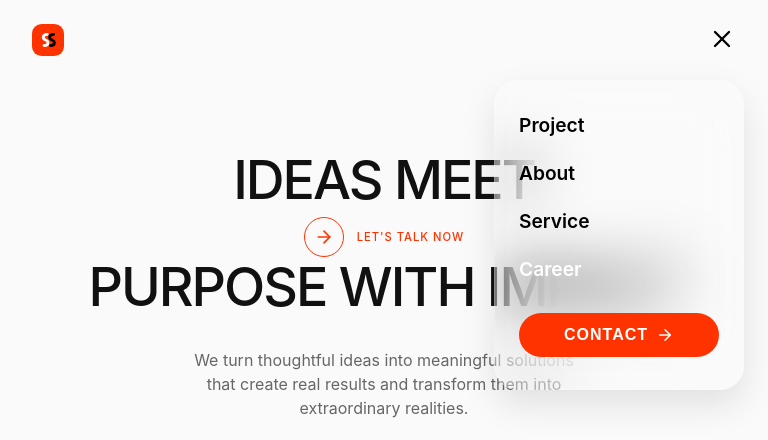
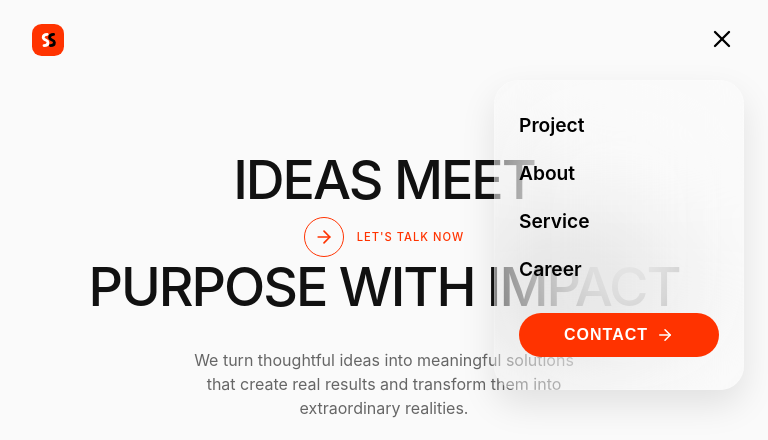
Before and after one commit to masoompersonal3/SynusStudioPrototype, a React (Vite) app: page / in a window 768 px wide. Both pictures are taken after a click on the button 722 px from the left and 40 px from the top of the page. Shown: the top 440 px of the page. Built offline with nearby package versions, Linux system fonts and the light colour scheme.

Commit message:
Fix Vercel 404 routing, increase glass blur, add gap in footer typography, and fix mobile menu link color

```diff
--- a/src/components/Footer.jsx
+++ b/src/components/Footer.jsx
@@ -132,7 +132,7 @@ export const FooterBottom = () => {
       {/* Giant Typography Name */}
       <div className="footer-giant-name-container">
         <h1 className="footer-giant-name">
-          SYNUS STUDIO
+          SYNUS&nbsp;&nbsp;&nbsp;&nbsp;&nbsp;&nbsp;STUDIO
         </h1>
       </div>
     </div>
--- a/src/components/Navbar.jsx
+++ b/src/components/Navbar.jsx
@@ -67,7 +67,7 @@ const Navbar = ({ showNavLogo }) => {
             <a href="/#portfolio" onClick={() => setIsMobileMenuOpen(false)}>Project</a>
             <a href="/#about" onClick={() => setIsMobileMenuOpen(false)}>About</a>
             <a href="/#services" onClick={() => setIsMobileMenuOpen(false)}>Service</a>
-            <Link to="/careers" onClick={() => setIsMobileMenuOpen(false)} style={{ textDecoration: 'none', color: 'inherit' }}>Career</Link>
+            <Link to="/careers" onClick={() => setIsMobileMenuOpen(false)} style={{ textDecoration: 'none', color: '#000' }}>Career</Link>
             <button className="btn btn-contact-red" style={{ background: '#ff3300', color: '#fff', border: 'none', borderRadius: '50px', padding: '0.8rem', display: 'flex', alignItems: 'center', gap: '8px', cursor: 'pointer', fontSize: '1rem', marginTop: '0.5rem', width: '100%', justifyContent: 'center' }} onClick={() => setIsMobileMenuOpen(false)}>
               Contact <ArrowRight size={18} />
             </button>
--- a/src/index.css
+++ b/src/index.css
@@ -68,9 +68,9 @@ body {
     max-width: 1100px;
     width: 90%;
     padding: 1rem 3rem;
-    background-color: rgba(255, 255, 255, 0.05);
-    backdrop-filter: blur(30px);
-    -webkit-backdrop-filter: blur(30px);
+    background-color: rgba(255, 255, 255, 0.15);
+    backdrop-filter: blur(60px);
+    -webkit-backdrop-filter: blur(60px);
     border-radius: 50px;
     box-shadow: 0 10px 40px rgba(0,0,0,0.08);
     border: 1px solid rgba(255, 255, 255, 0.15);
@@ -438,9 +438,9 @@ body {
     max-width: 95%;
     padding: 0.8rem 1.2rem;
     border-radius: 30px;
-    background-color: rgba(255, 255, 255, 0.05);
-    backdrop-filter: blur(30px);
-    -webkit-backdrop-filter: blur(30px);
+    background-color: rgba(255, 255, 255, 0.15);
+    backdrop-filter: blur(60px);
+    -webkit-backdrop-filter: blur(60px);
     box-shadow: 0 10px 40px rgba(0,0,0,0.08);
     border: 1px solid rgba(255, 255, 255, 0.15);
   }
@@ -538,9 +538,9 @@ body {
   right: 1.5rem;
   width: 250px;
   height: auto;
-  background-color: rgba(255, 255, 255, 0.05);
-  backdrop-filter: blur(30px);
-  -webkit-backdrop-filter: blur(30px);
+  background-color: rgba(255, 255, 255, 0.15);
+  backdrop-filter: blur(60px);
+  -webkit-backdrop-filter: blur(60px);
   border: 1px solid rgba(255, 255, 255, 0.15);
   box-shadow: 0 15px 35px rgba(0,0,0,0.1);
   border-radius: 24px;
```
Also changed, not shown: vercel.json (added).
